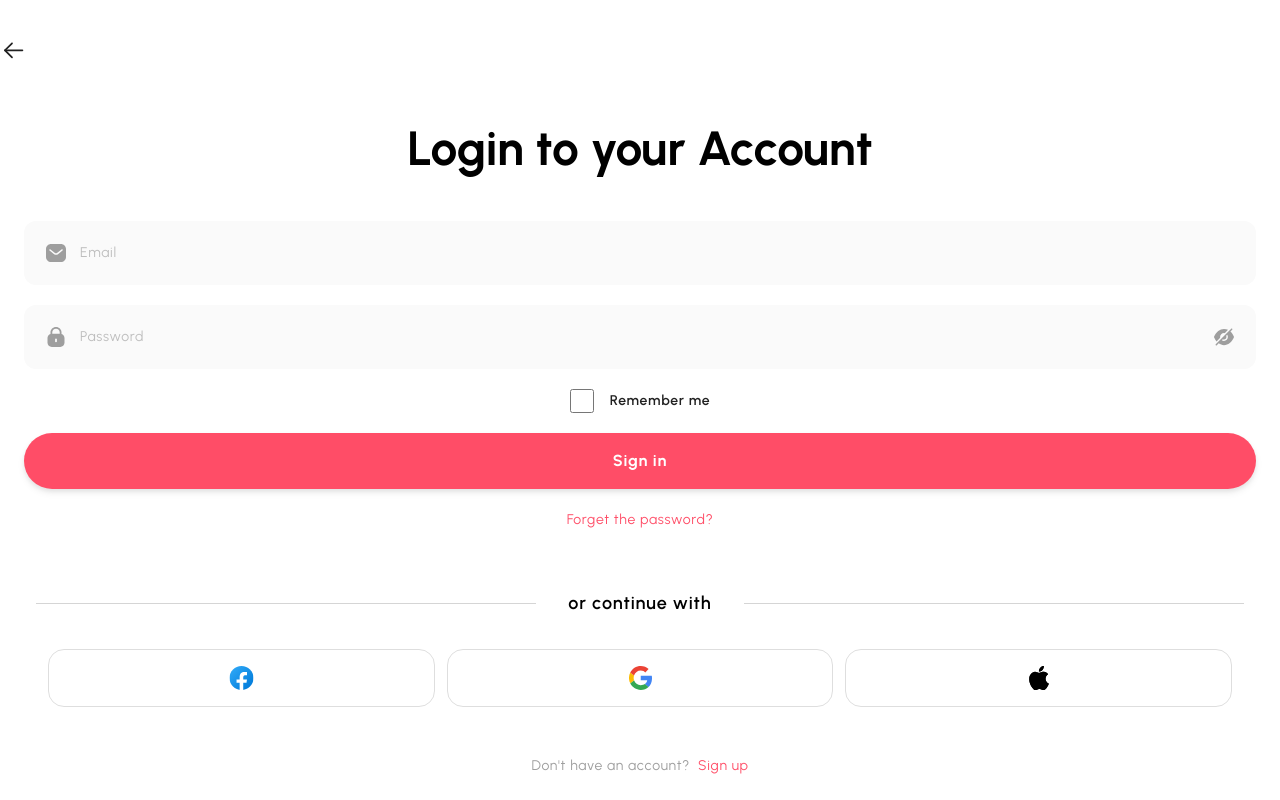
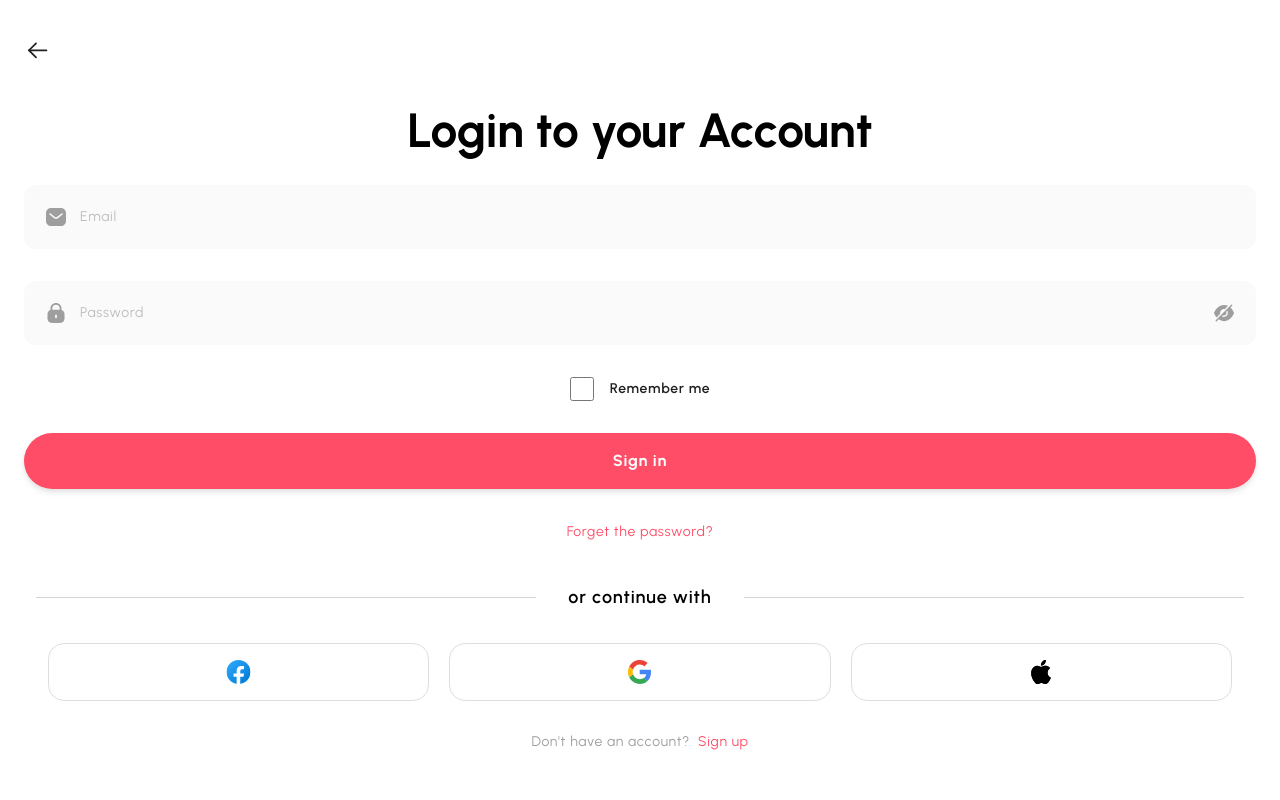
Before and after one commit to cs-fedy/zuzu-frontend, a React (Vite) app: page /#/signIn in a window 1280 px wide. Built offline with nearby package versions, Linux system fonts and the light colour scheme.

Commit message:
signIn ui fixed

```diff
--- a/src/pages/SignIn.tsx
+++ b/src/pages/SignIn.tsx
@@ -3,8 +3,10 @@ import { Link } from "react-router-dom";
 import {
   Button,
   DividerWithText,
+  EmailInput,
   icons,
   layouts,
+  PasswordInput,
   SocialMediaButton,
 } from "../components";
 import { useApp } from "../contexts/AppContext";
@@ -17,30 +19,12 @@ function SignIn() {
   };
 
   return (
-    <div className="flex h-screen justify-center py-6">
-      <div className="flex w-full flex-col items-center justify-between">
+    <div className="flex h-screen w-full flex-col items-center justify-between px-6 pt-6 pb-12">
       <layouts.BackBarLayout />
-        <h1 className="mx-6 text-5xl font-bold">Login to your Account</h1>
-        <div className="flex w-full flex-col items-center gap-5 px-6">
-          <layouts.InputLayout>
-            <icons.Email color="fill-gray-500" />
-            <input
-              type="email"
-              name="email"
-              placeholder="Email"
-              className="flex-1 border-0 bg-transparent text-sm font-regular leading-normal tracking-wider outline-none"
-            />
-          </layouts.InputLayout>
-          <layouts.InputLayout>
-            <icons.Lock color="fill-gray-500" />
-            <input
-              type="password"
-              name="password"
-              placeholder="Password"
-              className="flex-1 bg-transparent text-sm font-regular leading-normal tracking-wider outline-none"
-            />
-            <icons.Hide color="fill-gray-500" />
-          </layouts.InputLayout>
+      <h1 className="text-5xl font-bold">Login to your Account</h1>
+      <div className="flex w-full flex-col items-center gap-8">
+        <EmailInput />
+        <PasswordInput />
         <div className="flex items-center">
           {/* TODO: customize this later */}
           <input id="remember-me" type="checkbox" className="h-6 w-6" />
@@ -55,6 +39,7 @@ function SignIn() {
           // the button should be disabled if the user didn't provide
           // valid input. I disable it for testing purposes.
           // isDisabled
+          // TODO: work on the disabled feature
           handleNextStep={logUser}
         >
           Sign in
@@ -66,9 +51,9 @@ function SignIn() {
           Forget the password?
         </Link>
       </div>
-        <div className="flex w-full flex-col items-center gap-5 px-6">
+      <div className="flex w-full flex-col items-center gap-5">
         <DividerWithText>or continue with</DividerWithText>
-          <div className="flex w-full items-center gap-3 px-6">
+        <div className="flex w-full items-center gap-5 px-6">
           <SocialMediaButton submitHandler={logUser}>
             <icons.Facebook />
           </SocialMediaButton>
@@ -92,7 +77,6 @@ function SignIn() {
         </Link>
       </div>
     </div>
-    </div>
   );
 }
 
```
Lines whose indentation alone changed are shown as unchanged.
